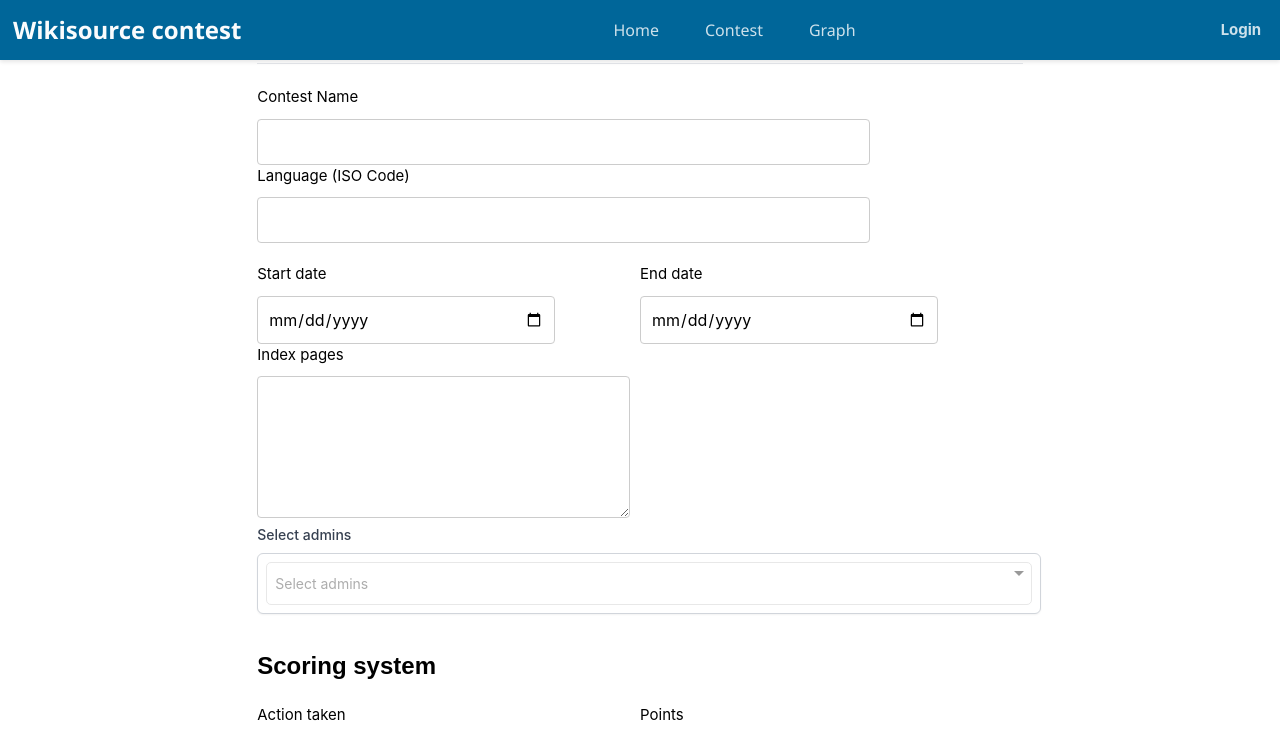
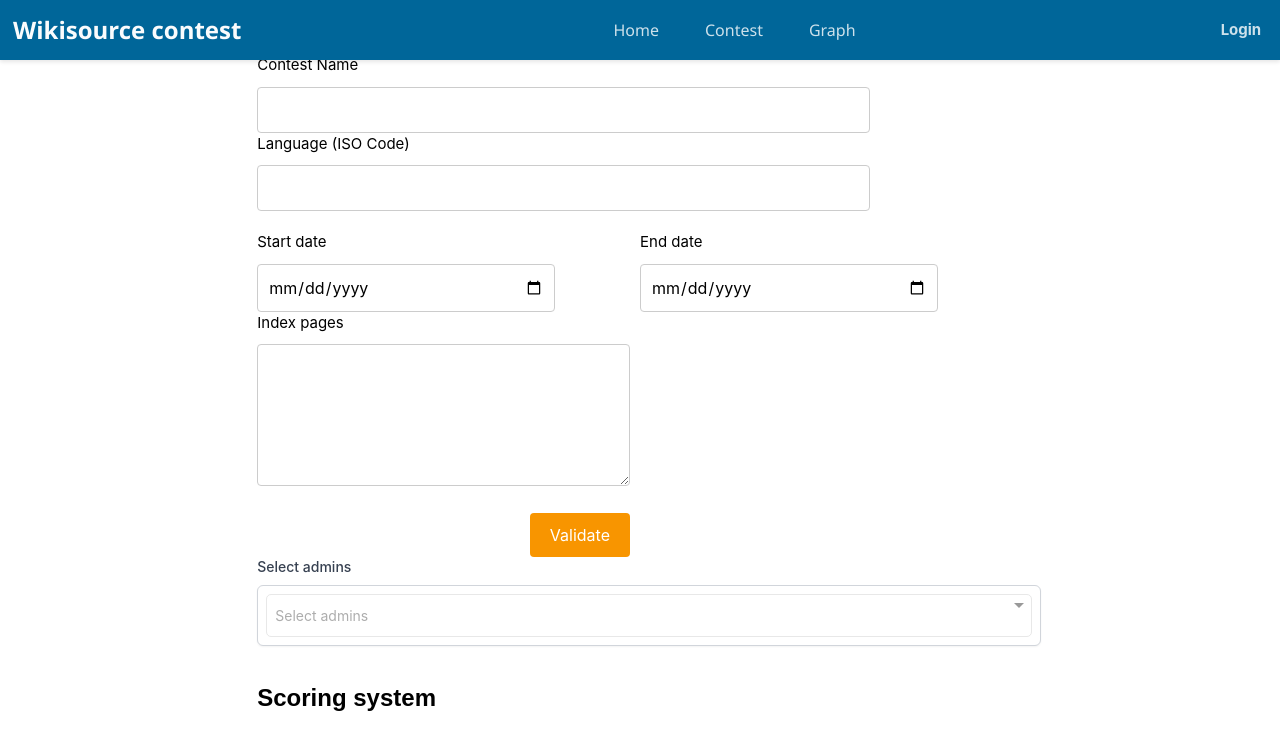
Before and after one commit to indictechcom/wscontest, a Vue app: page /Createcontest in a window 1280 px wide. Shown: the top 735 px of the page. Built offline with nearby package versions, Linux system fonts and the light colour scheme.

Commit message:
resolved the merge conflicts

```diff
--- a/src/components/Contest.vue
+++ b/src/components/Contest.vue
@@ -275,7 +275,7 @@ th:nth-child(4), td:nth-child(4) {
 <script>
 
 import axios from 'axios';
-import API_URL from '../globals.js';
+import globals from '../globals.js';
 
 export default {
   name: 'Contest',
@@ -331,7 +331,7 @@ export default {
     },
     mounted() {
         this.filteredRows = this.rows;
-        axios.get(API_URL + "/api/contests")
+        axios.get(globals.API_URL + "/api/contests")
         .then(response => {
              this.rows = response.data;
              this.filteredRows = this.rows;
--- a/src/components/Createcontest.vue
+++ b/src/components/Createcontest.vue
@@ -15,7 +15,21 @@
         <input v-model="startDate" type="date" />
 
         <h3>Index pages</h3>
-        <textarea v-model="indexPages" rows="5"></textarea>
+        <textarea v-model="indexPages" rows="5"></textarea><br>
+        <div class="button-container">
+          <button
+            :disabled="pageValidation"
+            @click="validateIndex"
+            :class="{'validate': true, 'validate-green': pageValidationPass.value}"
+          >
+            <span v-if="pageValidation" class="loader"></span>
+            <span v-else>Validate</span>
+          </button>
+        </div>
+        <p v-if="invalidPageList.length > 0" style="color: red;"><b>Invalid pages:</b></p>
+        <div v-for="pageName in invalidPageList" :key="pageName" class="index-item">
+          <span><p :class="missing-page">{{ pageName }}</p></span>
+        </div>
       </div>
       <div class="input-group">
         <h3>End date</h3>
@@ -51,6 +65,7 @@
         <br />
         <div class="button-container">
           <button class="create" @click="post">Create</button>
+          <p v-if="isAlertVisible.value">{{ alertMessage.value }}</p>
         </div>
       </div>
 
@@ -72,6 +87,8 @@ import "vue-multiselect/dist/vue-multiselect.min.css";
 import jsonp from 'jsonp';
 
 // Reactive variables for form data
+let isAlertVisible = ref(false);
+let alertMessage = ref("");
 const contestInfo = ref("");
 const contestLang = ref("");
 const startDate = ref("");
@@ -79,15 +96,19 @@ const indexPages = ref("");
 const endDate = ref("");
 const stov = ref("");
 const vtop = ref("");
+let pageValidation = ref(false);
 const selectedAdmins = ref([]); // Use ref for reactivity
 const admins = ref([]); // Empty array for options, to be updated dynamically
 // Debounce variables
 let debounceTimer = null;
+let indexPageList = ref([]);
+let invalidPageList = ref([]);
+let pageValidationPass = ref(false);
 
 // API call to get dynamic options based on input
 const fetchOptions = async (query) => {
   try {
-    jsonp(`${globals.USER_API_URL}?action=query&format=json&list=allusers&auprefix=${query}`, null, function (err, data) {
+    jsonp(`${globals.WIKIPEDIA_API_URL}?action=query&format=json&list=allusers&auprefix=${query}`, null, function (err, data) {
       if (err) {
         console.error(err.message);
       } else {
@@ -116,11 +137,69 @@ const onSearch = (searchTerm) => {
   }, 300); // 300ms debounce delay
 };
 
+
+const validateIndex = () => {
+  pageValidation.value = true;
+  const indexPageContent = indexPages.value.split("\n").map(page => page.trim()).filter(Boolean);
+  const jsonpPromises = []; // Array to store promises
+  invalidPageList.value = [];
+
+  for (let i = 0; i < indexPageContent.length; i++) {
+    const pageName = indexPageContent[i];
+    // Wrap JSONP call in a promise
+    const promise = new Promise((resolve, reject) => {
+      jsonp(`${globals.WIKISOURCE_API_URL}?action=query&format=json&prop=revisions&titles=${pageName}&formatversion=2&rvprop=&rvslots=`, null, function (err, data) {
+        if (err) {
+          console.error(err.message);
+          reject(err);
+        } else {
+          const missing = data.query.pages[0].missing ? true : false;
+          if (missing) {
+            invalidPageList.value.push(pageName);
+          }
+          else {
+            indexPageList.value.push(pageName);
+          }
+          resolve();
+        }
+      });
+    });
+
+    jsonpPromises.push(promise);
+  }
+
+  // Wait for all JSONP calls to complete
+  Promise.all(jsonpPromises)
+    .then(() => {
+      pageValidation.value = false;
+      if (invalidPageList.value.length == 0) {
+        pageValidationPass.value = true;
+      } else {
+        pageValidationPass.value = false;  // Disable "Create" button if there are invalid pages
+      }
+    })
+    .catch((error) => {
+      console.error("Error during JSONP requests:", error);
+      pageValidation.value = false;
+      pageValidationPass.value = false
+    });
+};
+
 // Post request function
 const post = async () => {
   const adminUsernames = selectedAdmins.value.map(admin => admin.label);
   console.log("Selected admins:", adminUsernames);
   try {
+    if (invalidPageList.value.length > 0 || indexPageList.value.length == 0) {
+      console.error("Invalid pages found, please validate the index pages first.");
+      if ((invalidPageList.value.length > 0)) {
+        alertMessage.value = `Invalid pages: ${invalidPageList.value.join(', ')}`;
+        isAlertVisible.value = true;
+        return; // Stop further execution if invalid pages exist
+      }
+      return;
+    }
+
     const response = await axios.post(
       globals.API_URL + "/contest/create",
       {
@@ -148,6 +227,38 @@ const post = async () => {
 </script>
 
 <style scoped>
+button {
+  background-color: #f89500;
+  color: white;
+  border: none;
+  border-radius: 4px;
+  padding: 10px 20px;
+  font-size: 16px;
+  cursor: pointer;
+  display: flex;
+  align-items: center;
+  justify-content: center;
+}
+
+button:disabled {
+  background-color: #ccc; /* Disabled button color */
+  cursor: not-allowed;
+}
+
+.loader {
+  border: 3px solid #f3f3f3;
+  border-top: 3px solid #3498db;
+  border-radius: 50%;
+  width: 20px;
+  height: 20px;
+  animation: spin 2s linear infinite;
+  margin-right: 10px;
+}
+
+@keyframes spin {
+  0% { transform: rotate(0deg); }
+  100% { transform: rotate(360deg); }
+}
 .create-contest {
   margin-top: 7.5rem;
   color: black;
@@ -194,6 +305,26 @@ textarea {
   margin-left: auto;
 }
 
+.validate {
+  background-color: #f89500;
+  color: white;
+  border: none;
+  border-radius: 4px;
+  padding: 10px 20px;
+  font-size: 16px;
+  cursor: pointer;
+  margin-left: auto;
+}
+
+.validate-green {
+  background-color: #28a745; /* Green color when validation passes */
+}
+
+.missing-page {
+  color: red;
+  font-style: bold;
+}
+
 .input-group {
   flex: 1;
   margin-right: 10px;
--- a/src/components/navbar.vue
+++ b/src/components/navbar.vue
@@ -1,11 +1,11 @@
 <script setup>
 import  axios  from 'axios';
 import { ref } from 'vue';
-import API_URL from "../globals.js";
-const loginUrl = ref(`${API_URL}/api/login`);
+import globals from "../globals.js";
+const loginUrl = ref(`${globals.API_URL}/api/login`);
 
 const login = async() => {
-  const auth = await axios.get(API_URL+ '/api/login');
+  const auth = await axios.get(globals.API_URL+ '/api/login');
   if(auth.data = "login-success"){
     this.$router.push('/contest');
   }
--- a/src/globals.js
+++ b/src/globals.js
@@ -1,6 +1,8 @@
 const API_URL = "http://localhost:5000";
 const USER_API_URL = "https://en.wikipedia.org/w/api.php";
+const WIKISOURCE_API_URL = "https://en.wikisource.org/w/api.php";
 export default {
     API_URL,
-    USER_API_URL
+    USER_API_URL,
+    WIKISOURCE_API_URL
 };
```
